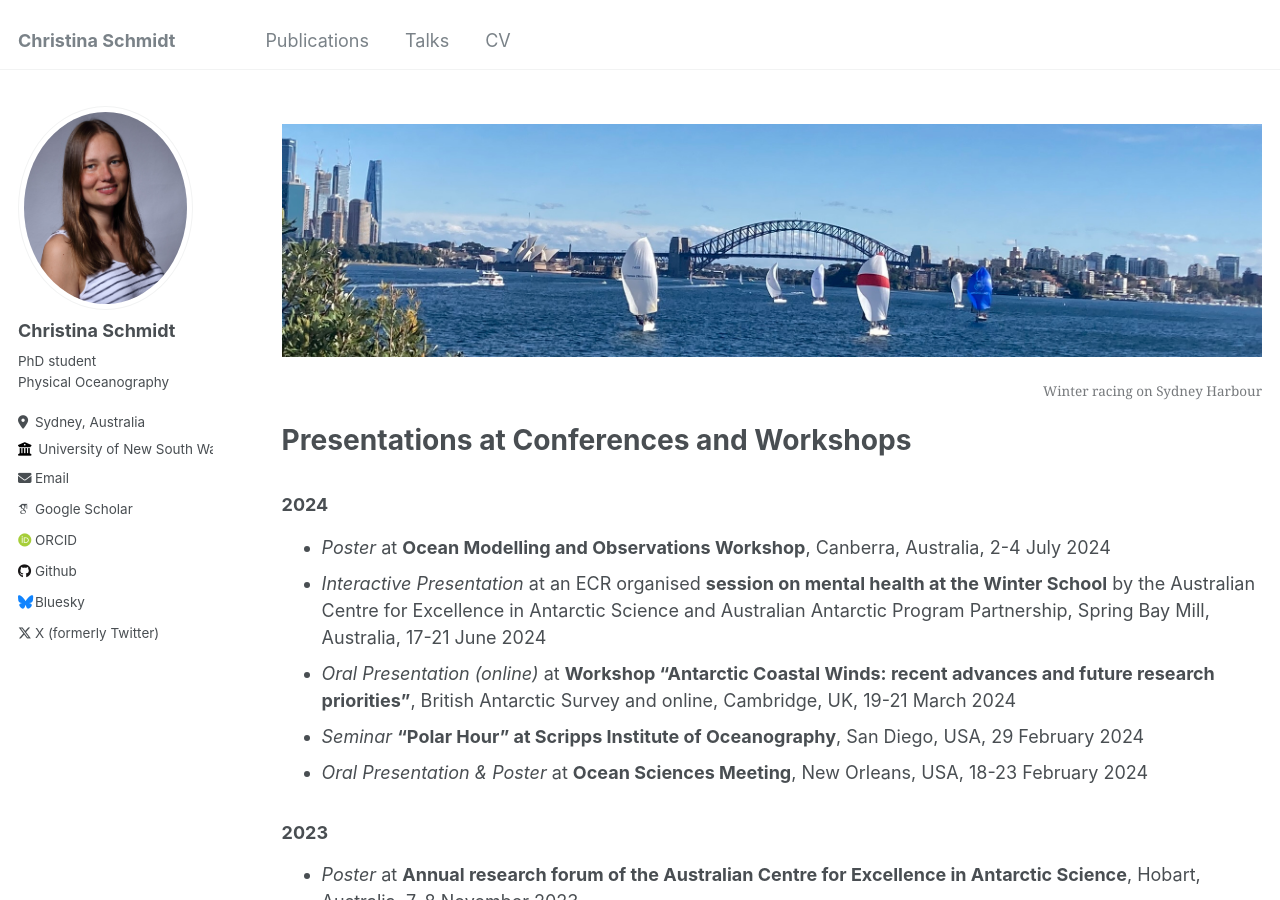
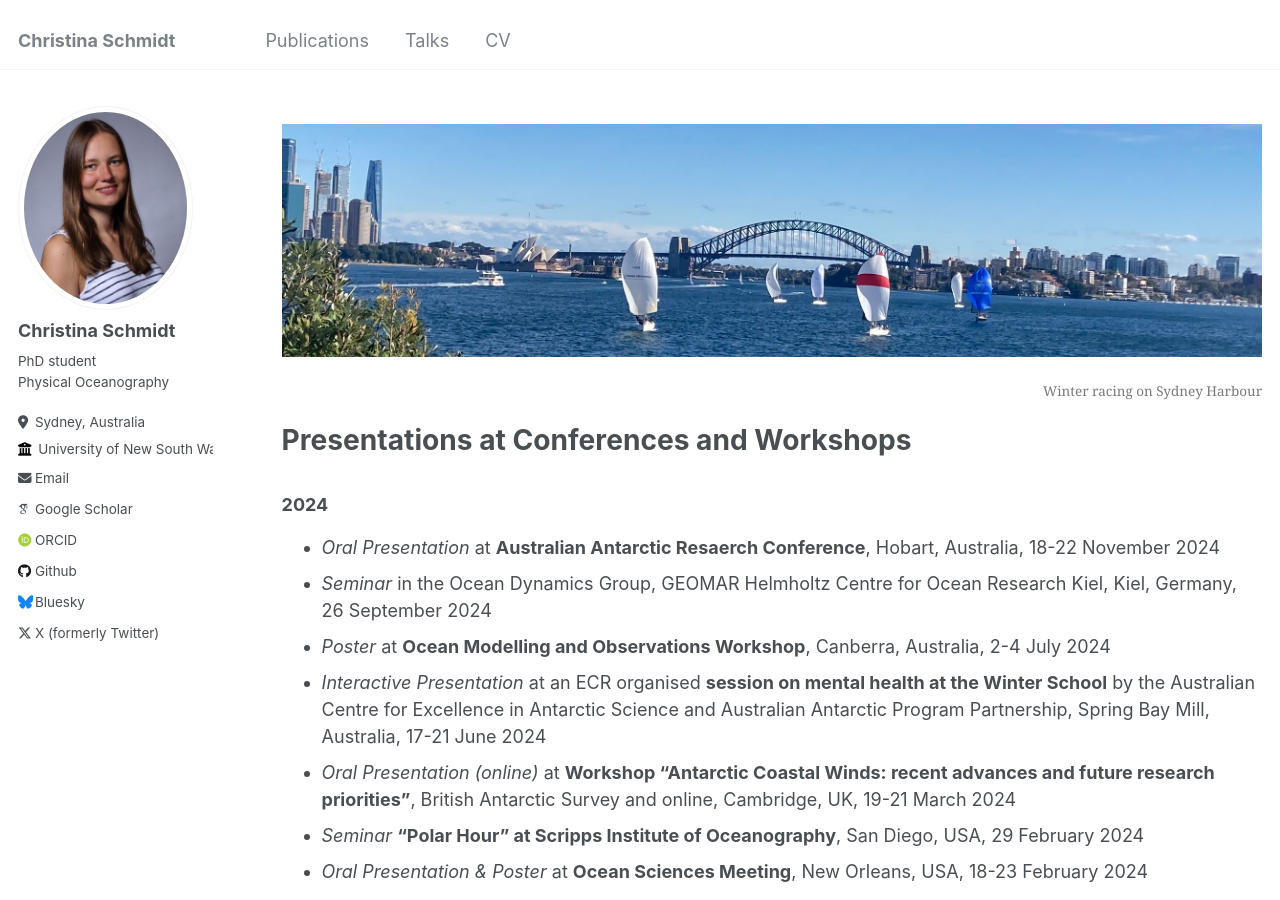
Before and after one commit to schmidt-christina/schmidt-christina.github.io, a Jekyll site: the page built from _pages/talks.md, in a window 1280 px wide and 900 px high. Built offline with Jekyll 4.4.1, drawn with Linux system fonts in a browser that asks for light colours; some web fonts are replaced.

Commit message:
Update talks.md

```diff
--- a/_pages/talks.md
+++ b/_pages/talks.md
@@ -16,6 +16,8 @@ author_profile: true
 # Presentations at Conferences and Workshops
 
 ### 2024
+* *Oral Presentation* at **Australian Antarctic Resaerch Conference**, Hobart, Australia, 18-22 November 2024
+* *Seminar* in the Ocean Dynamics Group, GEOMAR Helmholtz Centre for Ocean Research Kiel, Kiel, Germany, 26 September 2024
 * *Poster* at **Ocean Modelling and Observations Workshop**, Canberra, Australia, 2-4 July 2024
 * *Interactive Presentation* at an ECR organised **session on mental health at the Winter School** by the Australian Centre for Excellence in Antarctic Science and Australian Antarctic Program Partnership, Spring Bay Mill, Australia, 17-21 June 2024
 * *Oral Presentation (online)* at **Workshop “Antarctic Coastal Winds: recent advances and future research priorities”**, British Antarctic Survey and online, Cambridge, UK, 19-21 March 2024
```
